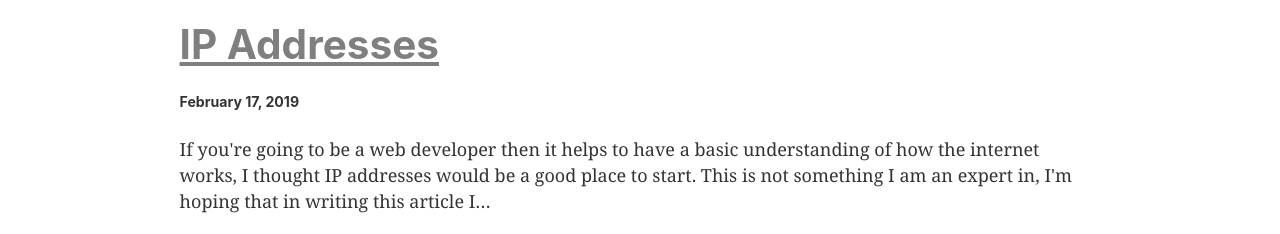
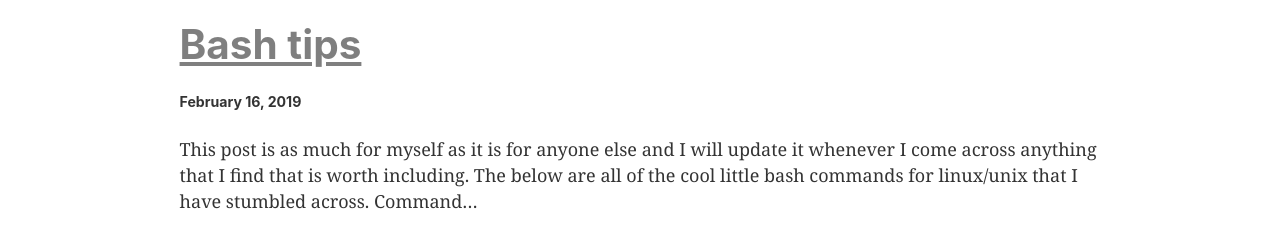
Before and after one commit to mthorning/matt-thorning.dev, a Gatsby site: page / in a window 1280 px wide. Shown: the part 300-534 px from the top of the page. Built offline with nearby package versions, Linux system fonts and the light colour scheme; Gatsby itself is replaced by a stand-in of ours; some packages are replaced by stand-ins of ours; what typography-theme-stern-grove would draw is missing.

Commit message:
Changed data on bash-tips so that it is listed beneath ip-addresses

```diff
--- a/src/pages/2019-01-24-bash-tips/index.md
+++ b/src/pages/2019-01-24-bash-tips/index.md
@@ -1,6 +1,6 @@
 ---
 path: '/bash-tips'
-date: '2019-02-17T20:00'
+date: '2019-02-16T20:00'
 title: 'Bash tips'
 ---
 
```
